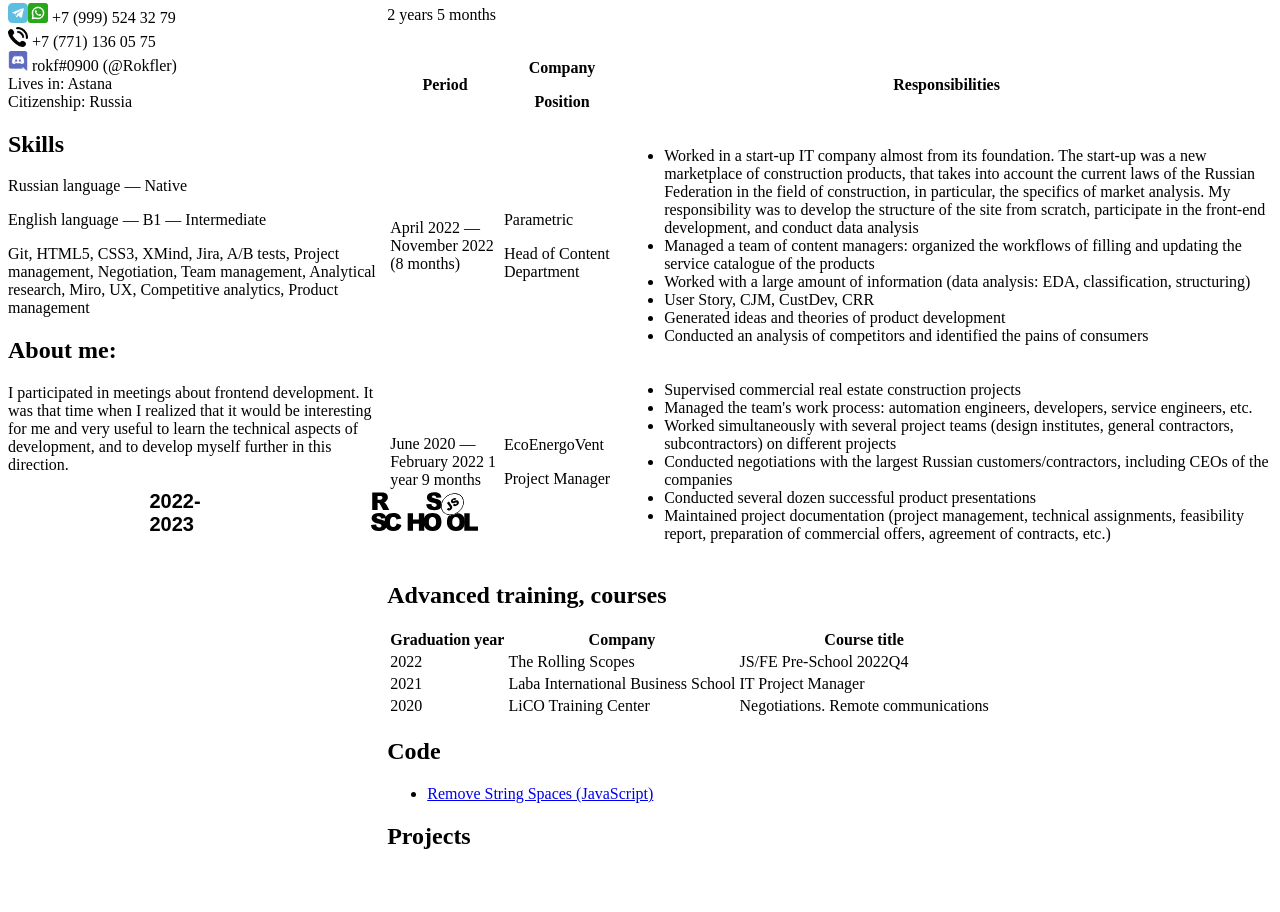
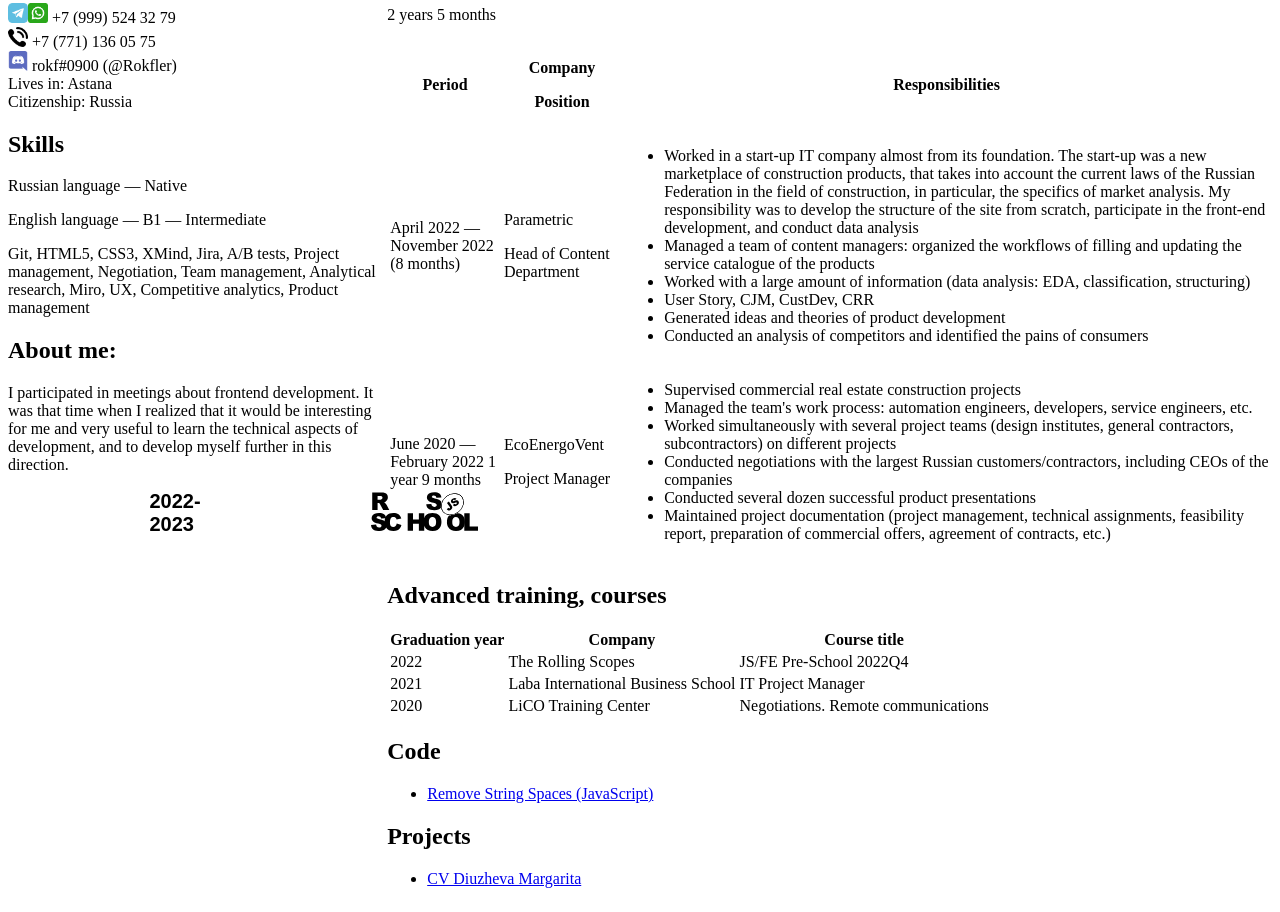
Before and after one commit to Rokfler/rsschool-cv, a plain HTML site: page index.html in a window 1280 px wide. Shown: the part 483-1395 px from the top of the page. Before the commit the page ends 1361 px from the top, so only its background shows below. Drawn offline with Linux system fonts and the light colour scheme.

Commit message:
feat: add link (CV)

```diff
--- a/index.html
+++ b/index.html
@@ -177,9 +177,11 @@
           <li><a href="https://www.codewars.com/kata/reviews/57eae37e3e95a1cbb700005e/groups/57eae81c0949d3aa2f000160">Remove String Spaces (JavaScript)</a></li>
         </ul>
     </section>
-    <h2 id="Projects" class=".section-title">Projects</h2>
-
-
+    <section class="section" id="Projects">
+      <h2 id="Projects" class=".section-title">Projects</h2>
+      <ul>
+        <li><a href="https://Rokfler.github.io/rsschool-cv/">CV Diuzheva Margarita</a></li>
+      </ul>
       </section>
   </div>
 </div>
```
